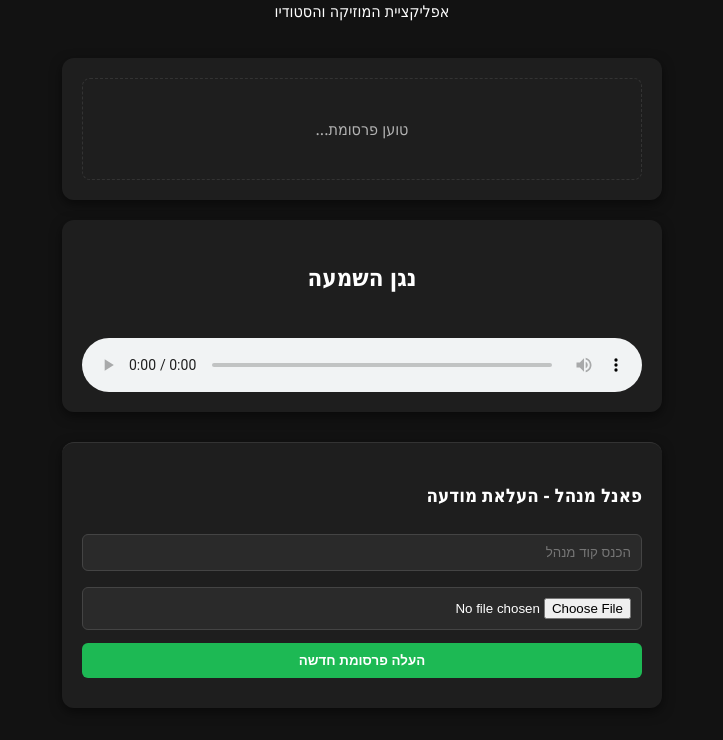
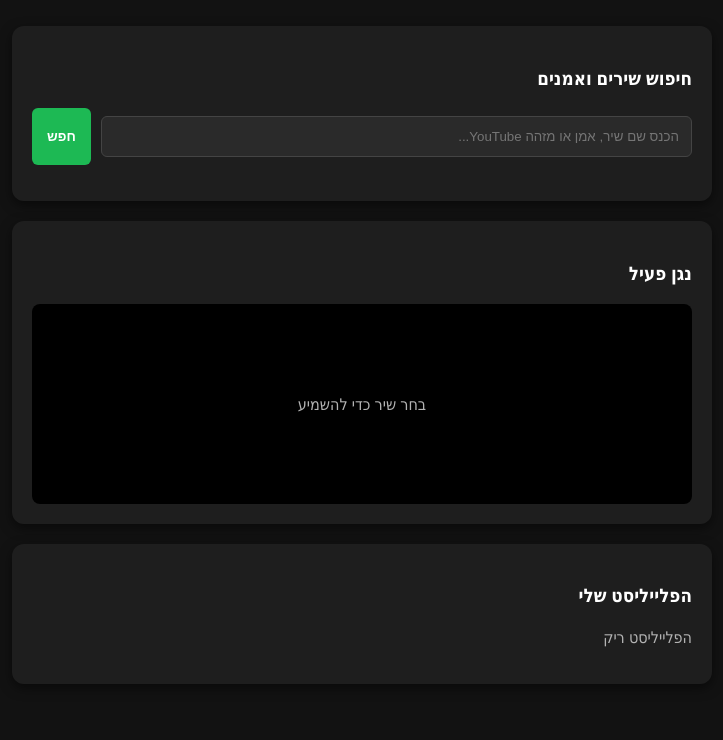
Before and after one commit to elimyuzic/elimuzic, a website: page public/index.html in a window 1280 px wide. Shown: the part 100-840 px from the top of the page, without its empty margins (278-1001 px from the left). After the commit the page ends 804 px from the top, so only its background shows below. Drawn offline with Linux system fonts and the light colour scheme; no server answers.

Commit message:
Update index.html

```diff
--- a/public/index.html
+++ b/public/index.html
@@ -3,7 +3,7 @@
 <head>
   <meta charset="UTF-8">
   <meta name="viewport" content="width=device-width, initial-scale=1.0">
-  <title>ELIMYUZIC - נגן מוזיקה</title>
+  <title>ELIMYUZIC - נגן וחיפוש מוזיקה</title>
   <style>
     :root {
       --bg-color: #121212;
@@ -22,22 +22,11 @@
       display: flex;
       flex-direction: column;
       align-items: center;
-      min-height: 100vh;
-    }
-
-    header {
-      text-align: center;
-      margin-bottom: 20px;
-    }
-
-    h1 {
-      color: var(--primary-color);
-      margin-bottom: 5px;
     }
 
     .container {
       width: 100%;
-      max-width: 600px;
+      max-width: 700px;
       display: flex;
       flex-direction: column;
       gap: 20px;
@@ -50,43 +39,9 @@
       box-shadow: 0 4px 12px rgba(0,0,0,0.5);
     }
 
-    .ad-banner {
-      min-height: 100px;
-      display: flex;
-      justify-content: center;
-      align-items: center;
-      border: 1px dashed #333;
-      border-radius: 8px;
-      overflow: hidden;
-    }
-
-    .ad-banner img {
-      max-width: 100%;
-      height: auto;
-      border-radius: 8px;
-    }
-
-    .player-controls {
-      display: flex;
-      flex-direction: column;
-      align-items: center;
-      gap: 15px;
-    }
-
-    audio {
+    input[type="text"], input[type="password"] {
       width: 100%;
-      margin-top: 10px;
-    }
-
-    .admin-section {
-      margin-top: 10px;
-      border-top: 1px solid #333;
-      padding-top: 20px;
-    }
-
-    input[type="text"], input[type="password"], input[type="file"] {
-      width: 100%;
-      padding: 10px;
+      padding: 12px;
       margin: 8px 0;
       border-radius: 6px;
       border: 1px solid #444;
@@ -99,127 +54,144 @@
       background-color: var(--primary-color);
       color: white;
       border: none;
-      padding: 10px 20px;
+      padding: 10px 15px;
       border-radius: 6px;
       cursor: pointer;
       font-weight: bold;
-      width: 100%;
-      margin-top: 5px;
     }
 
-    button:hover {
-      opacity: 0.9;
+    button:hover { opacity: 0.9; }
+
+    .search-box {
+      display: flex;
+      gap: 10px;
     }
 
-    .status-msg {
-      margin-top: 10px;
-      font-size: 0.9em;
-      text-align: center;
+    .song-list {
+      list-style: none;
+      padding: 0;
+      margin-top: 15px;
+    }
+
+    .song-item {
+      display: flex;
+      justify-content: space-between;
+      align-items: center;
+      padding: 10px;
+      border-bottom: 1px solid #333;
+    }
+
+    .player-container {
+      margin-top: 15px;
+      width: 100%;
+      height: 200px;
+      background: #000;
+      border-radius: 8px;
+      display: flex;
+      align-items: center;
+      justify-content: center;
+    }
+
+    iframe {
+      width: 100%;
+      height: 100%;
+      border: none;
+      border-radius: 8px;
     }
   </style>
 </head>
 <body>
 
-  <header>
-    <h1>ELIMYUZIC</h1>
-    <p>אפליקציית המוזיקה והסטודיו</p>
-  </header>
+  <div class="container">
+    <h1 style="color: var(--primary-color); text-align: center;">ELIMYUZIC</h1>
 
-  <div class="container">
+    <!-- חיפוש שירים ואמנים -->
+    <div class="card">
+      <h3>חיפוש שירים ואמנים</h3>
+      <div class="search-box">
+        <input type="text" id="searchInput" placeholder="הכנס שם שיר, אמן או מזהה YouTube...">
+        <button onclick="searchMusic()">חפש</button>
+      </div>
+      <ul class="song-list" id="searchResults"></ul>
+    </div>
 
-    <!-- אזור תצוגת פרסומת -->
+    <!-- נגן מוזיקה פעיל -->
     <div class="card">
-      <div class="ad-banner" id="adContainer">
-        <p style="color: var(--text-sub);">טוען פרסומת...</p>
+      <h3>נגן פעיל</h3>
+      <div class="player-container" id="playerBox">
+        <p style="color: var(--text-sub);">בחר שיר כדי להשמיע</p>
       </div>
     </div>
 
-    <!-- נגן מוזיקה -->
-    <div class="card player-controls">
-      <h2>נגן השמעה</h2>
-      <audio id="audioPlayer" controls>
-        <source src="https://www.soundhelix.com/examples/mp3/SoundHelix-Song-1.mp3" type="audio/mpeg">
-        הדפדפן שלך אינו תומך בנגן שמע.
-      </audio>
+    <!-- הפלייליסט שלי -->
+    <div class="card">
+      <h3>הפלייליסט שלי</h3>
+      <ul class="song-list" id="playlistBox"></ul>
     </div>
-
-    <!-- פאנל ניהול להעלאת מודעה -->
-    <div class="card admin-section">
-      <h3>פאנל מנהל - העלאת מודעה</h3>
-      <input type="password" id="adminCode" placeholder="הכנס קוד מנהל">
-      <input type="file" id="adFileInput" accept="image/*">
-      <button onclick="uploadAd()">העלה פרסומת חדשה</button>
-      <div class="status-msg" id="statusMessage"></div>
-    </div>
-
   </div>
 
   <script>
-    // טעינת הפרסומת הנוכחית מהשרת
-    async function fetchAd() {
-      try {
-        const response = await fetch('/api/ad');
-        const data = await response.json();
-        const container = document.getElementById('adContainer');
+    let myPlaylist = JSON.parse(localStorage.getItem('myPlaylist')) || [];
 
-        if (data.ad && data.ad.url) {
-          container.innerHTML = `<img src="${data.ad.url}" alt="פרסומת">`;
-        } else {
-          container.innerHTML = `<p style="color: var(--text-sub);">אין פרסומת פעילה כעת</p>`;
-        }
-      } catch (err) {
-        console.error('שגיאה בטעינת הפרסומת:', err);
+    function renderPlaylist() {
+      const box = document.getElementById('playlistBox');
+      box.innerHTML = '';
+      if (myPlaylist.length === 0) {
+        box.innerHTML = '<li style="color:var(--text-sub)">הפלייליסט ריק</li>';
+        return;
       }
+      myPlaylist.forEach((item, index) => {
+        const li = document.createElement('li');
+        li.className = 'song-item';
+        li.innerHTML = `
+          <span>${item.title}</span>
+          <div>
+            <button onclick="playSong('${item.id}')">נגן</button>
+            <button onclick="removeSong(${index})" style="background:#ff5252">הסר</button>
+          </div>
+        `;
+        box.appendChild(li);
+      });
     }
 
-    // העלאת פרסומת חדשה לפאנל
-    async function uploadAd() {
-      const code = document.getElementById('adminCode').value;
-      const fileInput = document.getElementById('adFileInput');
-      const status = document.getElementById('statusMessage');
-
-      if (!code) {
-        status.style.color = '#ff5252';
-        status.innerText = 'נא להזין קוד מנהל';
-        return;
-      }
-
-      if (!fileInput.files[0]) {
-        status.style.color = '#ff5252';
-        status.innerText = 'נא לבחור קובץ תמונה';
-        return;
-      }
-
-      const formData = new FormData();
-      formData.append('adminCode', code);
-      formData.append('adFile', fileInput.files[0]);
-
-      status.style.color = '#e0e0e0';
-      status.innerText = 'מעלה תמונה...';
-
-      try {
-        const res = await fetch('/api/admin/upload-ad', {
-          method: 'POST',
-          body: formData
-        });
-
-        const result = await res.json();
-
-        if (result.success) {
-          status.style.color = '#4caf50';
-          status.innerText = 'הפרסומת הועלתה בהצלחה!';
-          fetchAd();
-        } else {
-          status.style.color = '#ff5252';
-          status.innerText = result.message || 'שגיאה בהעלאה';
-        }
-      } catch (err) {
-        status.style.color = '#ff5252';
-        status.innerText = 'תקלה בתקשורת עם השרת';
-      }
+    function playSong(youtubeId) {
+      const playerBox = document.getElementById('playerBox');
+      playerBox.innerHTML = `
+        <iframe src="https://www.youtube.com/embed/${youtubeId}?autoplay=1"
+                allow="autoplay; encrypted-media" allowfullscreen></iframe>
+      `;
     }
 
-    fetchAd();
+    function addToPlaylist(title, id) {
+      myPlaylist.push({ title, id });
+      localStorage.setItem('myPlaylist', JSON.stringify(myPlaylist));
+      renderPlaylist();
+    }
+
+    function removeSong(index) {
+      myPlaylist.splice(index, 1);
+      localStorage.setItem('myPlaylist', JSON.stringify(myPlaylist));
+      renderPlaylist();
+    }
+
+    function searchMusic() {
+      const query = document.getElementById('searchInput').value;
+      const resultsBox = document.getElementById('searchResults');
+      if (!query) return;
+
+      // הדגמה של הוספת שיר/סרטון לפי מזהה או חיפוש
+      resultsBox.innerHTML = `
+        <li class="song-item">
+          <span>תוצאה עבור: ${query}</span>
+          <div>
+            <button onclick="playSong('${query}')">הפעל</button>
+            <button onclick="addToPlaylist('${query}', '${query}')">+ לפלייליסט</button>
+          </div>
+        </li>
+      `;
+    }
+
+    renderPlaylist();
   </script>
 </body>
 </html>
```
